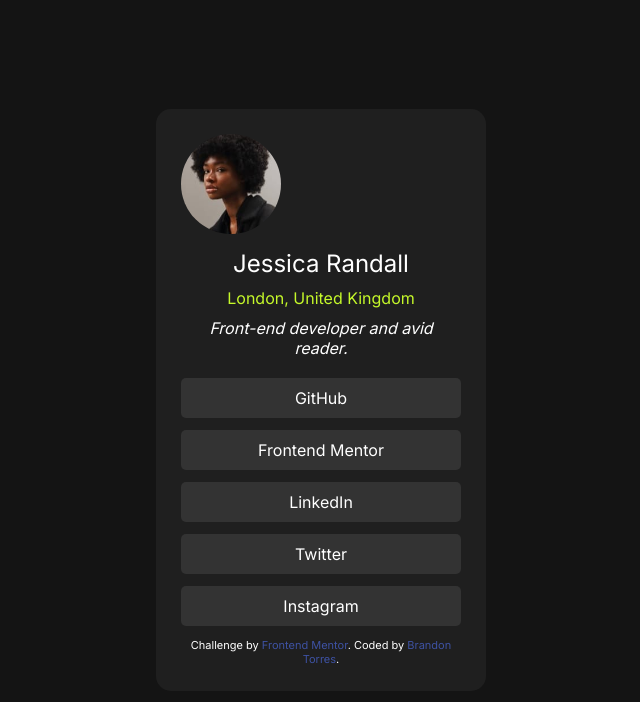
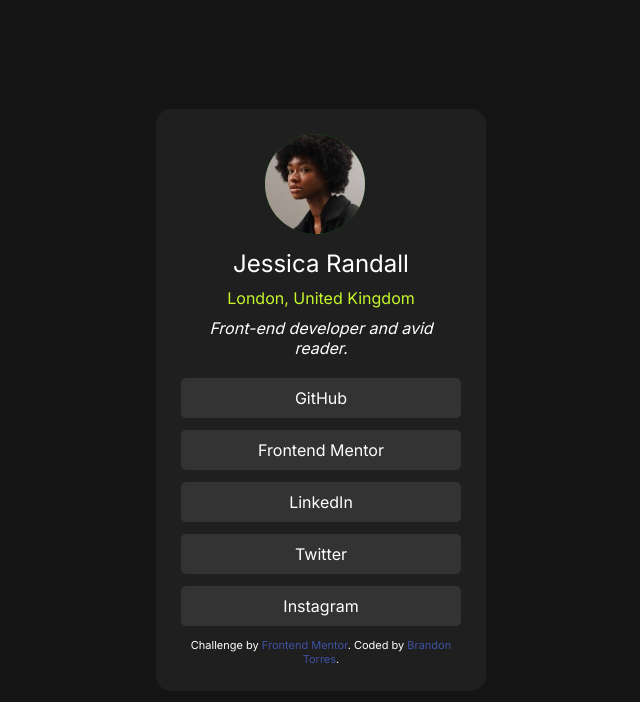
Before and after one commit to AGD3SIGN/Social_links_profile, a plain HTML site: page social-links-profile-main/social-links-profile-main/index.html in a window 1280 px wide. Shown: the whole page, without its empty margins (319-959 px from the left). Drawn offline with Linux system fonts and the light colour scheme.

Commit message:
Update styles.css

```diff
--- a/social-links-profile-main/social-links-profile-main/styles.css
+++ b/social-links-profile-main/social-links-profile-main/styles.css
@@ -112,10 +112,12 @@ svg {
 }
 
 .profile-picture {
+  background: green;
     width: 100px;
     height: 100px;
     border-radius: 50%;
     margin-bottom: 15px;
+    margin-left: 30%;
 }
 
 .name {
```
